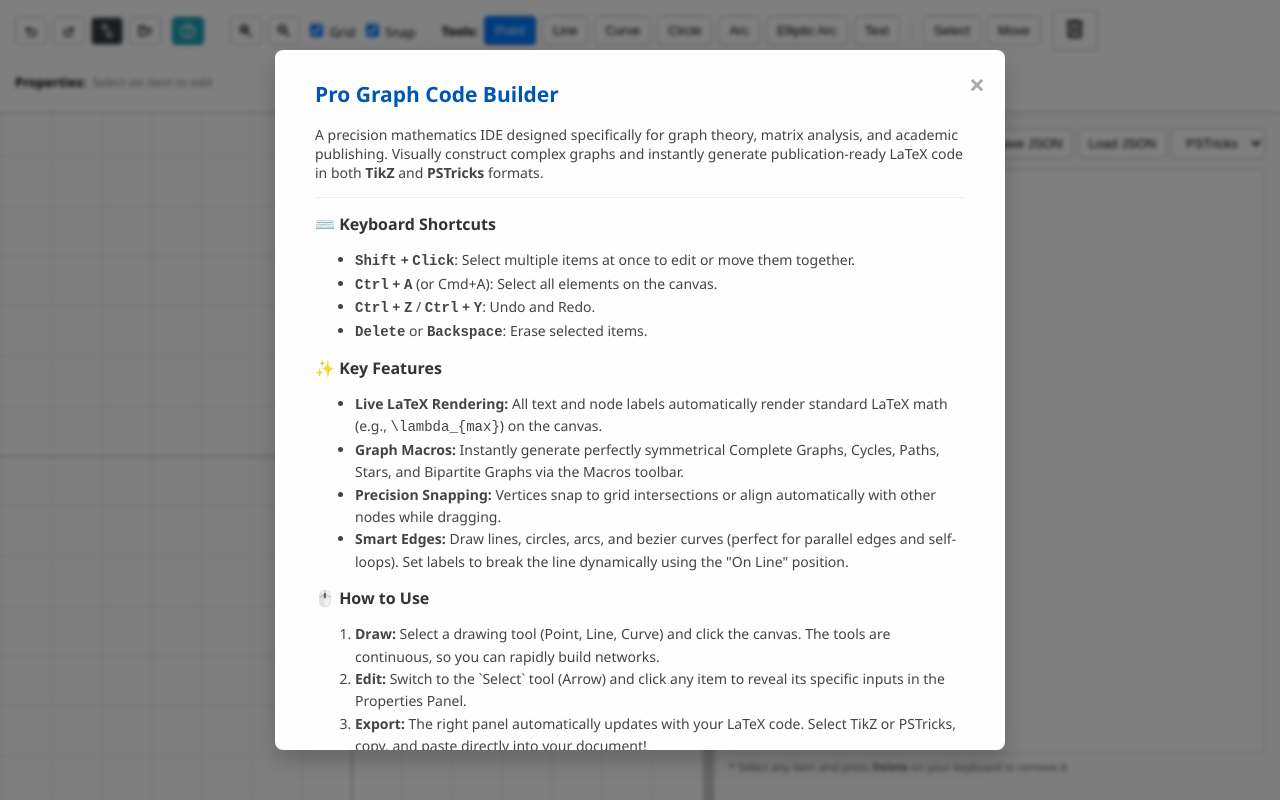
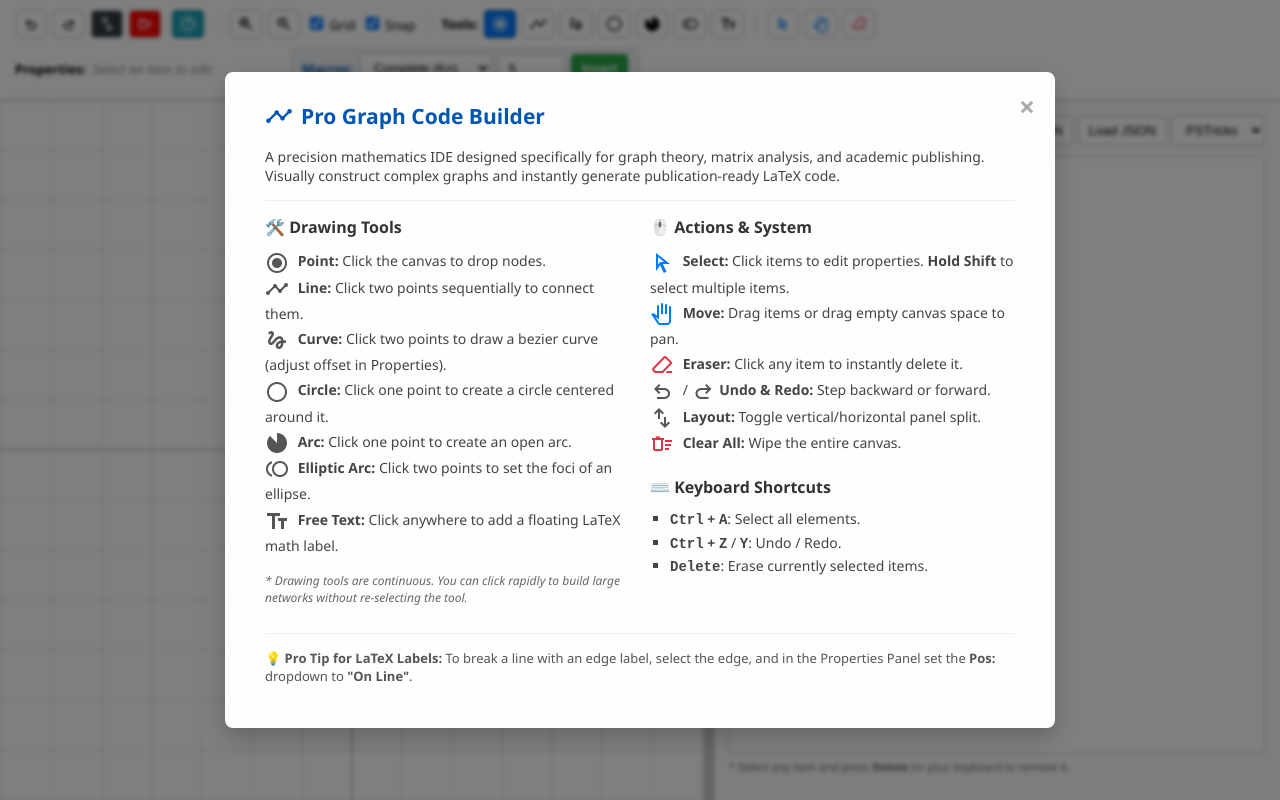
Before and after one commit to jugantajr/grafGen, a plain HTML site: page index.html in a window 1280 px wide. Both pictures are taken after a click on the button "help". Drawn offline with nearby package versions, Linux system fonts and the light colour scheme.

Commit message:
update html
Add some google font modifications

```diff
--- a/index.html
+++ b/index.html
@@ -14,10 +14,15 @@
         <div class="toolbar-row">
             <div class="tool-group">
                 <button onclick="undo()" title="Undo (Ctrl+Z)" class="icon-btn"><span class="material-symbols-outlined">undo</span></button>
+
                 <button onclick="redo()" title="Redo (Ctrl+Y)" class="icon-btn"><span class="material-symbols-outlined">redo</span></button>
+
                 <button onclick="toggleLayout()" title="Switch layout for mobile" class="icon-btn" style="background: #343a40; color: white;"><span class="material-symbols-outlined">swap_vert</span></button>
-                <button onclick="clearAll()" class="danger icon-btn" title="Clear entire canvas"><span class="material-symbols-outlined">delete_sweep</span></button>
+
+                <button onclick="clearAll()" title="Clear entire canvas" class="danger icon-btn"  style="background: #ff0101; color: white;"><span class="material-symbols-outlined">delete_sweep</span></button>
+
                 <button onclick="openInstructions()" title="View Instructions" class="icon-btn" style="background: #17a2b8; color: white; border-color: #117a8b; margin-left: 5px;"><span class="material-symbols-outlined">help</span></button>
+
             </div>
             <div class="tool-group">
                 <button onclick="zoomIn()" title="Zoom In (+)" class="icon-btn"><span class="material-symbols-outlined">zoom_in</span></button>
@@ -27,17 +32,48 @@
             </div>
             <div class="tool-group">
                 <strong>Tools:</strong>
-                <button id="mode-point" class="active" onclick="setMode('point')" title="Click canvas to drop points">Point</button>
-                <button id="mode-line" onclick="setMode('line')" title="Connect two points">Line</button>
-                <button id="mode-curve" onclick="setMode('curve')" title="Click two points to draw a curved line">Curve</button>
-                <button id="mode-circle" onclick="setMode('circle')" title="Click 1 point (center) for circle">Circle</button>
-                <button id="mode-arc" onclick="setMode('arc')" title="Click 1 point for arc">Arc</button>
-                <button id="mode-elliptic-arc" onclick="setMode('elliptic-arc')" title="Click 2 points (foci) for ellipse">Elliptic Arc</button>
-                <button id="mode-text" onclick="setMode('text')" title="Add LaTeX math text">Text</button>
+
+                <button id="mode-point" class="active icon-btn" onclick="setMode('point')" title="Point: Click canvas to drop points">
+                    <span class="material-symbols-outlined">radio_button_checked</span>
+                </button>
+
+                <button id="mode-line" class="icon-btn" onclick="setMode('line')" title="Line: Connect two points">
+                    <span class="material-symbols-outlined">timeline</span>
+                </button>
+
+                <button id="mode-curve" class="icon-btn" onclick="setMode('curve')" title="Curve: Click two points to draw a curved line">
+                    <span class="material-symbols-outlined">gesture</span>
+                </button>
+
+                <button id="mode-circle" class="icon-btn" onclick="setMode('circle')" title="Circle: Click 1 point (center) for circle">
+                    <span class="material-symbols-outlined">radio_button_unchecked</span>
+                </button>
+
+                <button id="mode-arc" class="icon-btn" onclick="setMode('arc')" title="Arc: Click 1 point for arc">
+                    <span class="material-symbols-outlined">incomplete_circle</span>
+                </button>
+
+                <button id="mode-elliptic-arc" class="icon-btn" onclick="setMode('elliptic-arc')" title="Elliptic Arc: Click 2 points (foci) for ellipse">
+                    <span class="material-symbols-outlined">toll</span>
+                </button>
+
+                <button id="mode-text" class="icon-btn" onclick="setMode('text')" title="Free Text: Add LaTeX math text" >
+                    <span class="material-symbols-outlined">text_fields</span>
+                </button>
+
                 <div class="divider"></div>
-                <button id="mode-select" onclick="setMode('select')" title="Select items (Shift+Click for multi-select)">Select</button>
-                <button id="mode-move" onclick="setMode('move')" title="Drag items or pan canvas">Move</button>
-                <button id="mode-delete" onclick="setMode('delete')" title="Click item to delete" style="margin-left: 5px;"><span class="material-symbols-outlined">delete</span></button>
+
+                <button id="mode-select" class="icon-btn" onclick="setMode('select')" title="Select: Select items (Shift+Click for multi-select)" style="color: #007bff;">
+                    <span class="material-symbols-outlined" >arrow_selector_tool</span>
+                </button>
+
+                <button id="mode-move" class="icon-btn" onclick="setMode('move')" title="Move: Drag items or pan canvas" style="color: #007bff;">
+                    <span class="material-symbols-outlined">pan_tool</span>
+                </button>
+
+                <button id="mode-delete" class="icon-btn" onclick="setMode('delete')" title="Eraser: Click item to delete" style="color: #dc3545;">
+                    <span class="material-symbols-outlined">ink_eraser</span>
+                </button>
             </div>
 
 
@@ -77,8 +113,6 @@
                             <div class="select-items select-hide" id="color-list"></div>
                         </div>
                     </div>
-
-                    <button id="prop-delete-btn" class="danger" onclick="deleteSelected()" title="Delete selected item(s)" style="margin-left: 5px;">🗑️</button>
                 </div>
             </div>
 
@@ -124,35 +158,54 @@
     </div>
 
     <div id="instructions-modal" class="modal">
-        <div class="modal-content">
+        <div class="modal-content" style="max-width: 750px;">
             <span class="close-btn" onclick="closeInstructions()">&times;</span>
-            <h2 style="margin-top: 0; color: #0056b3;">Pro Graph Code Builder</h2>
-            <p>A precision mathematics IDE designed specifically for graph theory, matrix analysis, and academic publishing. Visually construct complex graphs and instantly generate publication-ready LaTeX code in both <b>TikZ</b> and <b>PSTricks</b> formats.</p>
+            <h2 style="margin-top: 0; color: #0056b3; display: flex; align-items: center; gap: 8px;">
+                <span class="material-symbols-outlined" style="font-size: 28px;">timeline</span>
+                Pro Graph Code Builder
+            </h2>
+            <p>A precision mathematics IDE designed specifically for graph theory, matrix analysis, and academic publishing. Visually construct complex graphs and instantly generate publication-ready LaTeX code.</p>
 
             <hr style="border: 0; border-top: 1px solid #eee; margin: 15px 0;">
 
-            <h3 style="color: #333;">⌨️ Keyboard Shortcuts</h3>
-            <ul style="line-height: 1.6;">
-                <li><b><code>Shift</code> + <code>Click</code></b>: Select multiple items at once to edit or move them together.</li>
-                <li><b><code>Ctrl</code> + <code>A</code></b> (or Cmd+A): Select all elements on the canvas.</li>
-                <li><b><code>Ctrl</code> + <code>Z</code></b> / <b><code>Ctrl</code> + <code>Y</code></b>: Undo and Redo.</li>
-                <li><b><code>Delete</code></b> or <b><code>Backspace</code></b>: Erase selected items.</li>
-            </ul>
+            <div style="display: flex; flex-wrap: wrap; gap: 20px;">
 
-            <h3 style="color: #333;">✨ Key Features</h3>
-            <ul style="line-height: 1.6;">
-                <li><b>Live LaTeX Rendering:</b> All text and node labels automatically render standard LaTeX math (e.g., <code>\lambda_{max}</code>) on the canvas.</li>
-                <li><b>Graph Macros:</b> Instantly generate perfectly symmetrical Complete Graphs, Cycles, Paths, Stars, and Bipartite Graphs via the Macros toolbar.</li>
-                <li><b>Precision Snapping:</b> Vertices snap to grid intersections or align automatically with other nodes while dragging.</li>
-                <li><b>Smart Edges:</b> Draw lines, circles, arcs, and bezier curves (perfect for parallel edges and self-loops). Set labels to break the line dynamically using the "On Line" position.</li>
-            </ul>
+                <div style="flex: 1; min-width: 300px;">
+                    <h3 style="color: #333; margin-bottom: 10px;">🛠️ Drawing Tools</h3>
+                    <ul style="line-height: 1.8; list-style: none; padding-left: 0; margin-top: 0;">
+                        <li><span class="material-symbols-outlined" style="vertical-align: middle; margin-right: 5px; color: #555;">radio_button_checked</span> <b>Point:</b> Click the canvas to drop nodes.</li>
+                        <li><span class="material-symbols-outlined" style="vertical-align: middle; margin-right: 5px; color: #555;">timeline</span> <b>Line:</b> Click two points sequentially to connect them.</li>
+                        <li><span class="material-symbols-outlined" style="vertical-align: middle; margin-right: 5px; color: #555;">gesture</span> <b>Curve:</b> Click two points to draw a bezier curve (adjust offset in Properties).</li>
+                        <li><span class="material-symbols-outlined" style="vertical-align: middle; margin-right: 5px; color: #555;">radio_button_unchecked</span> <b>Circle:</b> Click one point to create a circle centered around it.</li>
+                        <li><span class="material-symbols-outlined" style="vertical-align: middle; margin-right: 5px; color: #555;">incomplete_circle</span> <b>Arc:</b> Click one point to create an open arc.</li>
+                        <li><span class="material-symbols-outlined" style="vertical-align: middle; margin-right: 5px; color: #555;">toll</span> <b>Elliptic Arc:</b> Click two points to set the foci of an ellipse.</li>
+                        <li><span class="material-symbols-outlined" style="vertical-align: middle; margin-right: 5px; color: #555;">text_fields</span> <b>Free Text:</b> Click anywhere to add a floating LaTeX math label.</li>
+                    </ul>
+                    <p style="font-size: 12px; color: #666; font-style: italic;">* Drawing tools are continuous. You can click rapidly to build large networks without re-selecting the tool.</p>
+                </div>
 
-            <h3 style="color: #333;">🖱️ How to Use</h3>
-            <ol style="line-height: 1.6;">
-                <li><b>Draw:</b> Select a drawing tool (Point, Line, Curve) and click the canvas. The tools are continuous, so you can rapidly build networks.</li>
-                <li><b>Edit:</b> Switch to the `Select` tool (Arrow) and click any item to reveal its specific inputs in the Properties Panel.</li>
-                <li><b>Export:</b> The right panel automatically updates with your LaTeX code. Select TikZ or PSTricks, copy, and paste directly into your document!</li>
-            </ol>
+                <div style="flex: 1; min-width: 300px;">
+                    <h3 style="color: #333; margin-bottom: 10px;">🖱️ Actions & System</h3>
+                    <ul style="line-height: 1.8; list-style: none; padding-left: 0; margin-top: 0;">
+                        <li><span class="material-symbols-outlined" style="vertical-align: middle; margin-right: 5px; color: #007bff;">arrow_selector_tool</span> <b>Select:</b> Click items to edit properties. <b>Hold Shift</b> to select multiple items.</li>
+                        <li><span class="material-symbols-outlined" style="vertical-align: middle; margin-right: 5px; color: #007bff;">pan_tool</span> <b>Move:</b> Drag items or drag empty canvas space to pan.</li>
+                        <li><span class="material-symbols-outlined" style="vertical-align: middle; margin-right: 5px; color: #dc3545;">ink_eraser</span> <b>Eraser:</b> Click any item to instantly delete it.</li>
+                        <li><span class="material-symbols-outlined" style="vertical-align: middle; margin-right: 5px; color: #555;">undo</span> / <span class="material-symbols-outlined" style="vertical-align: middle; color: #555;">redo</span> <b>Undo & Redo:</b> Step backward or forward.</li>
+                        <li><span class="material-symbols-outlined" style="vertical-align: middle; margin-right: 5px; color: #555;">swap_vert</span> <b>Layout:</b> Toggle vertical/horizontal panel split.</li>
+                        <li><span class="material-symbols-outlined" style="vertical-align: middle; margin-right: 5px; color: #dc3545;">delete_sweep</span> <b>Clear All:</b> Wipe the entire canvas.</li>
+                    </ul>
+
+                    <h3 style="color: #333; margin-bottom: 10px; margin-top: 20px;">⌨️ Keyboard Shortcuts</h3>
+                    <ul style="line-height: 1.6; list-style-type: square; padding-left: 20px; margin-top: 0;">
+                        <li><b><code>Ctrl</code> + <code>A</code></b>: Select all elements.</li>
+                        <li><b><code>Ctrl</code> + <code>Z</code></b> / <b><code>Y</code></b>: Undo / Redo.</li>
+                        <li><b><code>Delete</code></b>: Erase currently selected items.</li>
+                    </ul>
+                </div>
+            </div>
+
+            <hr style="border: 0; border-top: 1px solid #eee; margin: 15px 0;">
+            <p style="font-size: 13px; color: #555;"><b>💡 Pro Tip for LaTeX Labels:</b> To break a line with an edge label, select the edge, and in the Properties Panel set the <b>Pos:</b> dropdown to <b>"On Line"</b>.</p>
         </div>
     </div>
 
```
